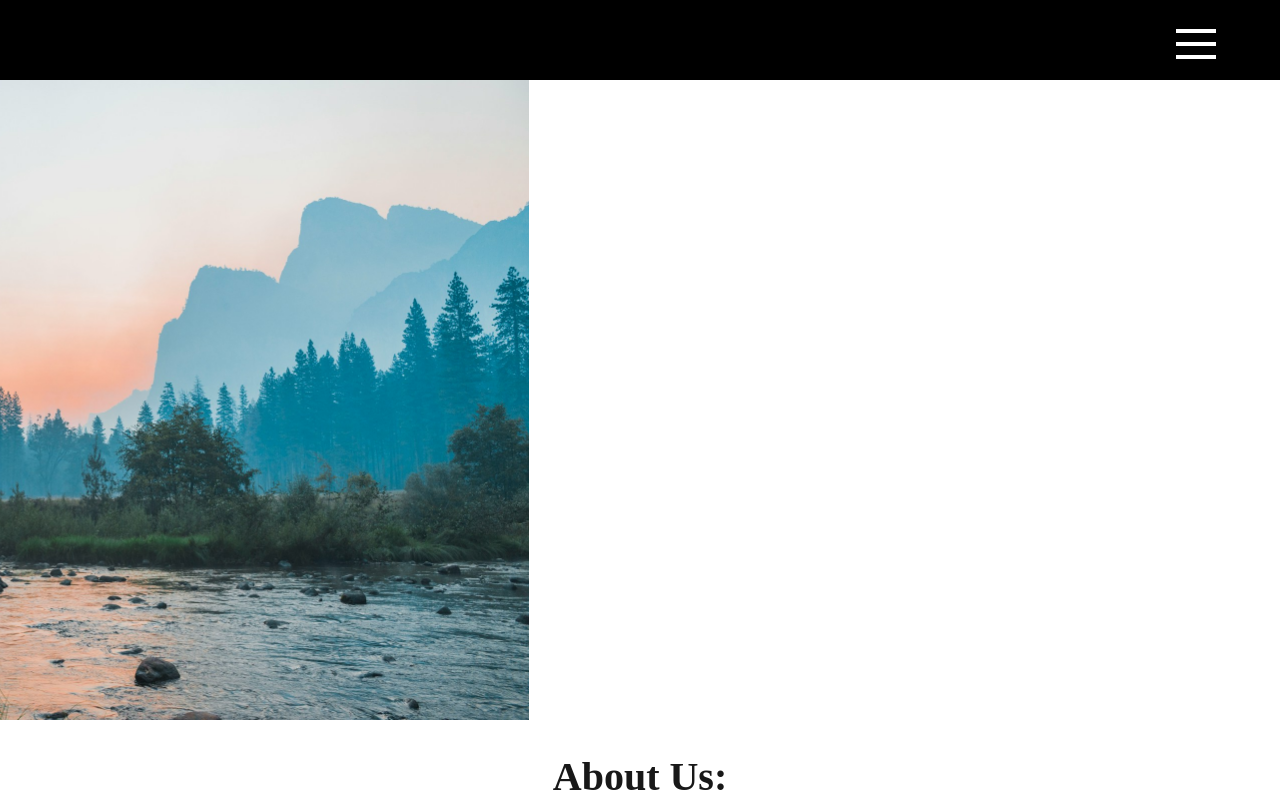
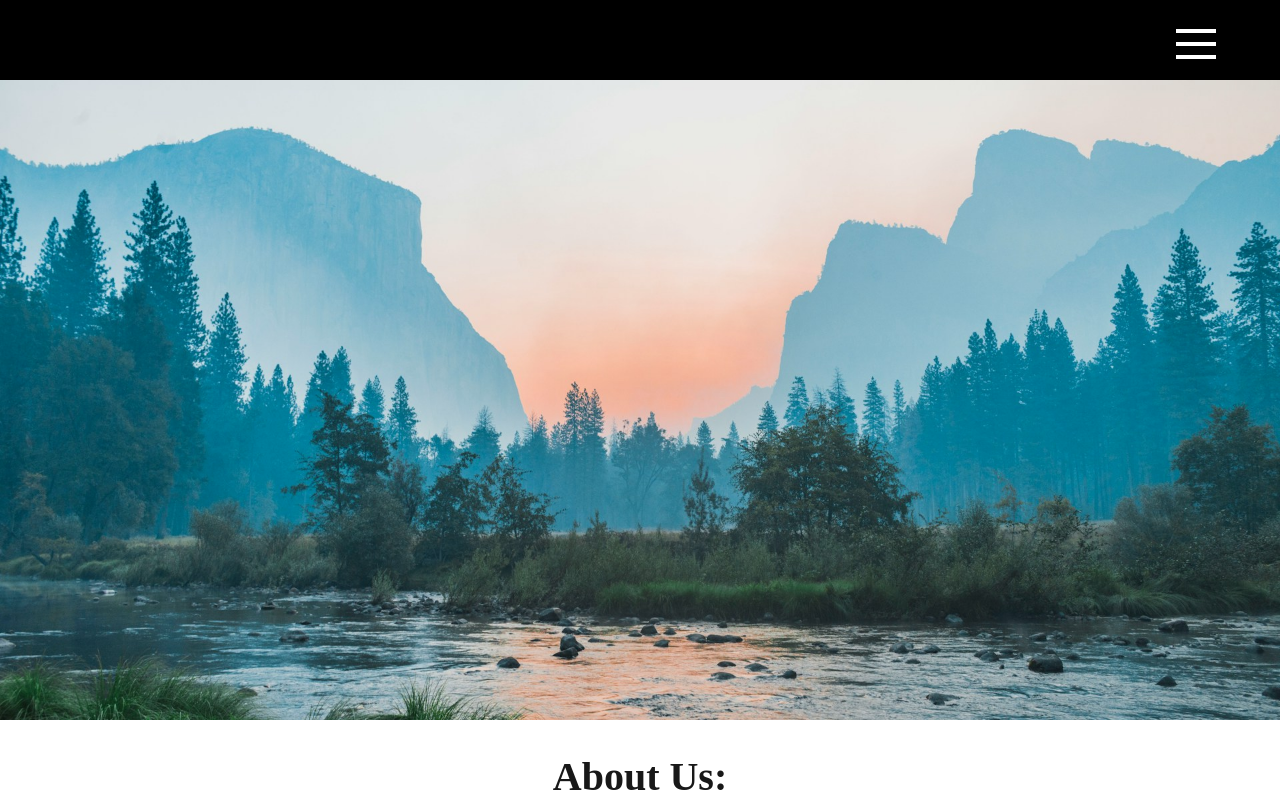
Before and after one commit to ewertonsilva07/tourism-website, a website: page index.html in a window 1280 px wide. Shown: the top 803 px of the page. Drawn offline with Linux system fonts and the light colour scheme.

Commit message:
fix the slideshow size, and change the module files name

```diff
--- a/src/js/main.js
+++ b/src/js/main.js
@@ -1,5 +1,5 @@
-import { gallerySlideShow } from './modules/header';
-import { hamburguerMenu } from './modules/hamburger-menu';
+import { gallerySlideShow } from './modules/slideShow';
+import { hamburguerMenu } from './modules/hamburgerMenu';
 
 
 hamburguerMenu;
--- a/src/scss/components/_slideshow.scss
+++ b/src/scss/components/_slideshow.scss
@@ -8,8 +8,8 @@
     &-first{
         position: absolute;
         top: 0;
-        left: -430px;
-        width: inherit;
+        left: 0;
+        width: 100%;
         height: inherit;
         object-fit: cover;
     }
```
Also changed, not shown: css/main.css, src/js/modules/hamburgerMenu.js (renamed from src/js/modules/hamburger-menu.js), src/js/modules/slideShow.js (renamed from src/js/modules/header.js).
